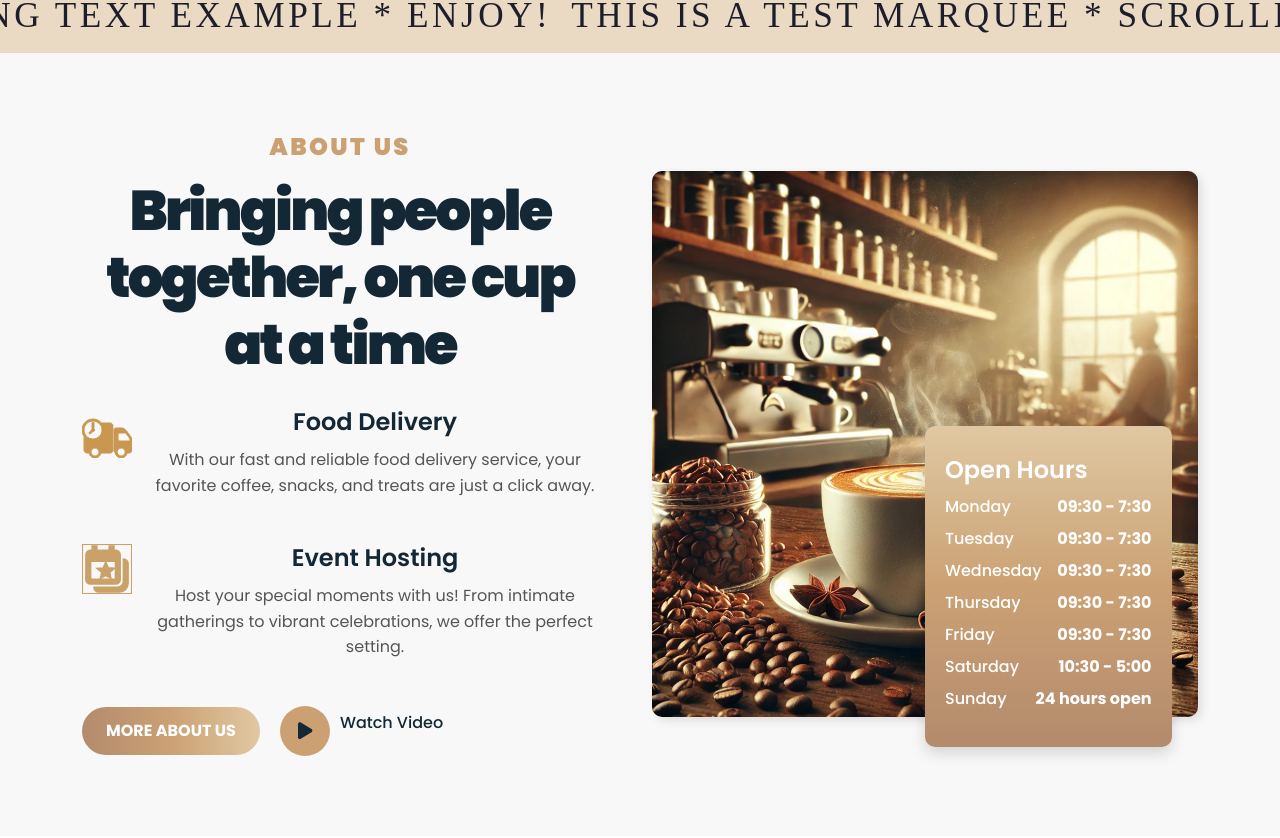
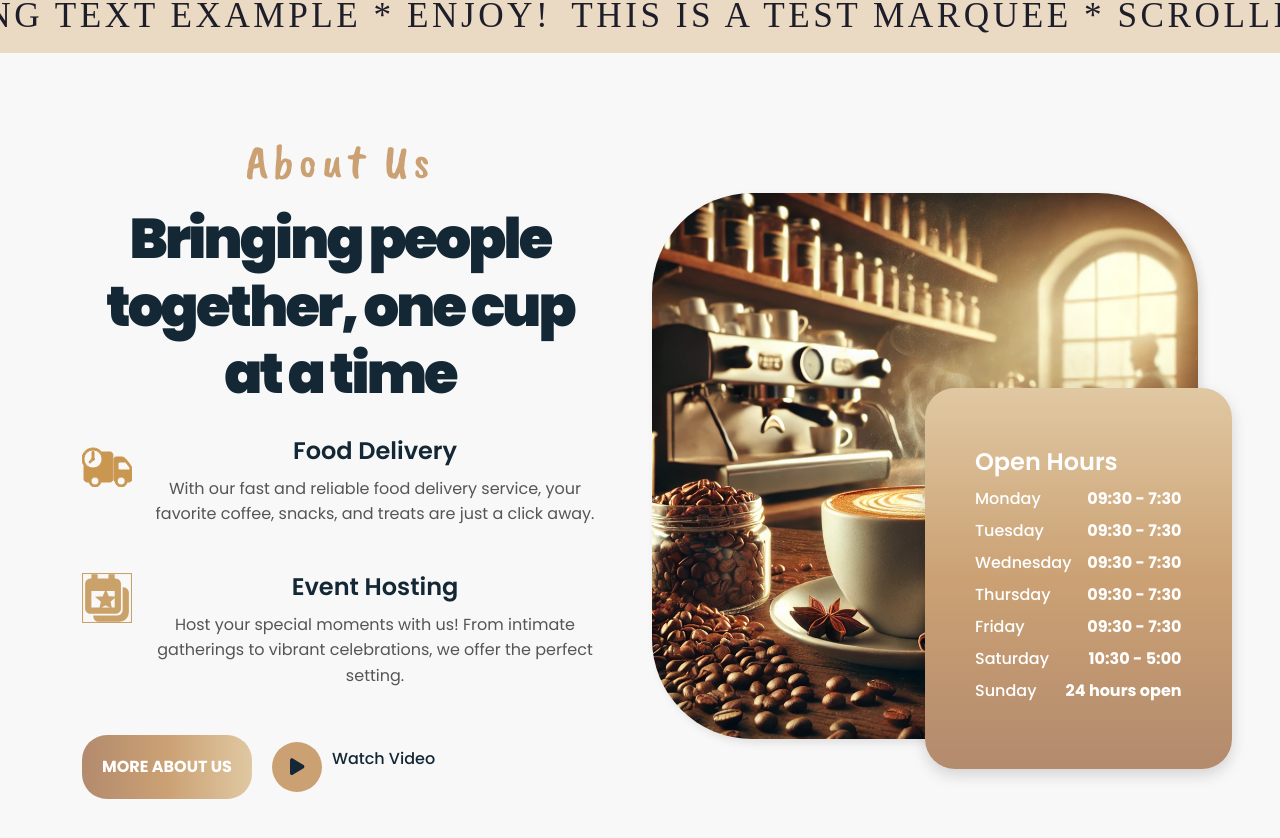
Before and after one commit to rashadamd/brew-coffee-shop, a React (Create React App) app: page / in a window 1280 px wide. Shown: the part 820-1658 px from the top of the page. Built offline with nearby package versions, Linux system fonts and the light colour scheme.

Commit message:
Update AboutUs.css

```diff
--- a/src/components/AboutUs/AboutUs.css
+++ b/src/components/AboutUs/AboutUs.css
@@ -29,17 +29,17 @@
 }
 
 .section-subtitle {
-    font-size: 1.5rem;
+    font-size: 3rem !important;
     font-weight: 900;
-    color: var(--logo-beige);
+    color: #CBA174 !important ;
     margin-bottom: 15px;
     text-transform: uppercase;
     letter-spacing: 0.1em;
-    /* font-family: 'Caveat Brush', cursive;
+    font-family: 'Caveat Brush', cursive;
     text-transform: none;
-    font-weight: normal; */
+    font-weight: normal;
 
-    animation: fadeInUpSubtitle 1.2s ease-out forwards 0.2s; /* Changed to 'forwards' */
+    animation: fadeInUpSubtitle 2s ease-out forwards 0.5s; /* Changed to 'forwards' */
     opacity: 0;
     transform: translateY(20px);
 }
@@ -153,7 +153,7 @@
     background: linear-gradient(to left, #E0C8A2, #CBA174, #B38B6D);
     color: var(--header-bg); /* Black text */
     border:  #B38B6D !important;
-    padding: 12px 24px !important;
+    padding: 20px !important;
     font-size: 1rem;
     font-weight: 700 !important;
     text-transform: uppercase;
@@ -231,11 +231,17 @@
     }
 }
 
-
 .about-image img {
     width: 100%;
-    border-radius: 10px;
+    border-radius: 100px;
     box-shadow: 4px 4px 10px rgba(0,0,0,0.1);
+}
+
+.about-image img:hover {
+    width: 100%;
+    border-radius: 100px;
+    animation: width 1s ease-out forwards 2s;
+    box-shadow: 4px 4px 10px rgba(0,0,0,0.5);
 }
 
 .opening-hours {
@@ -244,11 +250,11 @@
     left: 50%;
     transform: translateX(-50%);
     background: linear-gradient(to bottom, #E0C8A2, #CBA174, #B38B6D);
-    padding: 20px;
-    border-radius: 10px;
+    padding: 50px;
+    border-radius: 30px;
     box-shadow: 0 6px 15px rgba(0, 0, 0, 0.15);
     text-align: center;
-    transition: box-shadow 0.3s ease-in-out, background 0.8s ease-in-out;
+    transition: box-shadow 0.6s ease-in-out, background 0.8s ease-in-out;
     animation: fadeInUpHours 1.2s ease-out forwards 1s; /* Changed to 'forwards' */
     opacity: 0;
     transform: translateY(20px);
```
